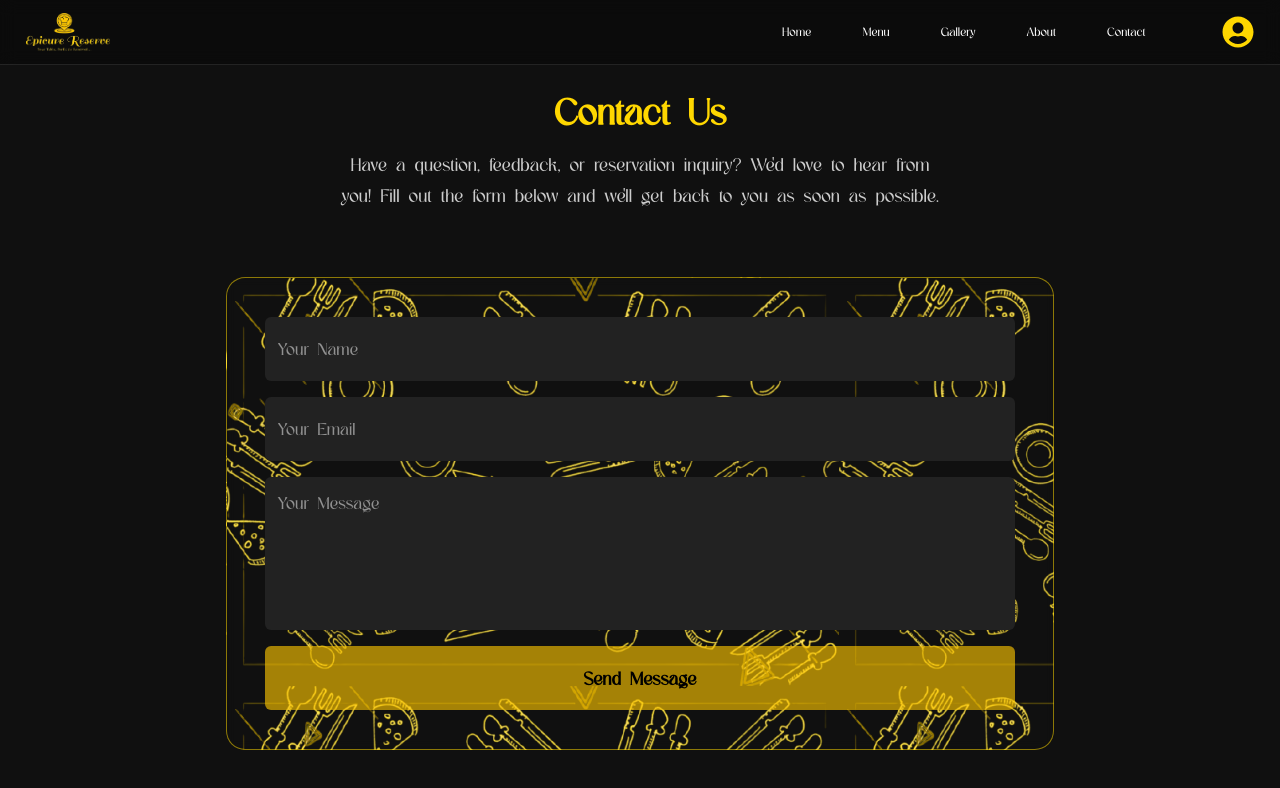
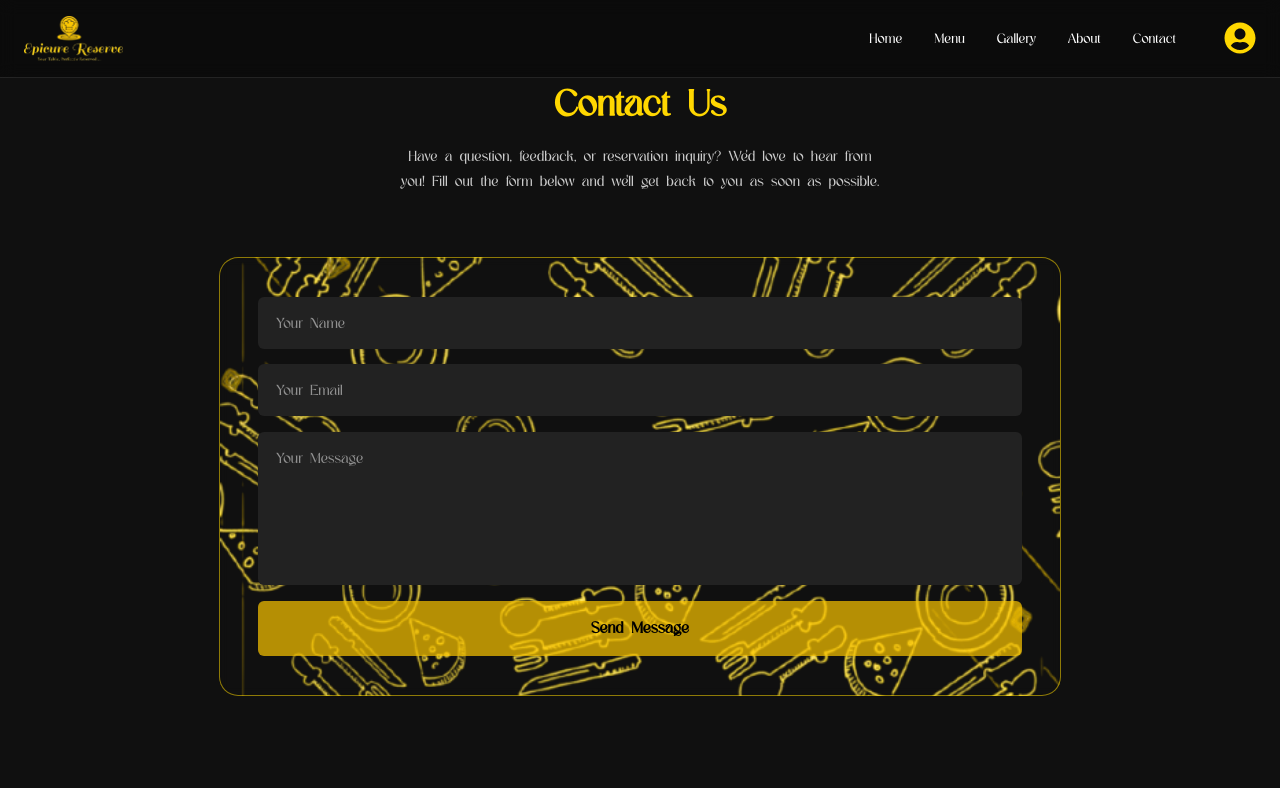
Before and after one commit to Jinx8008/Epicure-Reserve, a React (Vite) app: page /contact in a window 1280 px wide. Shown: the top 788 px of the page. Built offline with nearby package versions, Linux system fonts and the light colour scheme; no server answers.

Commit message:
Fixed Shrinking Issue

```diff
--- a/src/Components/Carousel.jsx
+++ b/src/Components/Carousel.jsx
@@ -15,7 +15,7 @@ const HeroCarousel = () => {
       setCurrentIndex((prevIndex) =>
         prevIndex === images.length - 1 ? 0 : prevIndex + 1
       );
-    }, 5000); // Change slide every 5s
+    }, 5000);
 
     return () => clearInterval(slideInterval);
   }, []);
@@ -32,6 +32,7 @@ const HeroCarousel = () => {
       className="hero-carousel"
       style={{ backgroundImage: `url(${images[currentIndex]})` }}
     >
+      <div className="carousel-inner">
         <div className="overlay-container">
           <div className="overlay">
             <h1>Welcome to Epicure Reserve</h1>
@@ -41,6 +42,7 @@ const HeroCarousel = () => {
             </button>
           </div>
         </div>
+      </div>
     </section>
   );
 };
--- a/src/Components/Navbar.css
+++ b/src/Components/Navbar.css
@@ -1,41 +1,54 @@
-.nav-container {
+.navbar-section-wrapper {
+  width: 100%;
+  /* border: 1px solid green; */
   position: absolute;
   top: 0;
   left: 0;
   width: 100%;
   z-index: 99;
 
+  background: rgba(0, 0, 0, 0.3);
+  backdrop-filter: blur(8px);
+  border-bottom: 1px solid rgba(255, 255, 255, 0.1);
+}
+
+.navbar-section-inner {
+  width: 100%;
+  max-width: 1540px;
+  margin: 0 auto;
+  /* padding: 0 1.5rem; */
+  box-sizing: border-box;
+  /* border: 1px solid purple; */
+}
+
+.nav-container {
+
   display: flex;
   justify-content: space-between;
   align-items: center;
-  padding: 1vw 2vw;
 
-  background: rgba(0, 0, 0, 0.3); /* translucent black */
-  backdrop-filter: blur(8px);    /* smooth blur effect */
-  border-bottom: 1px solid rgba(255, 255, 255, 0.1);
+  /* border: 1px solid red; */
 
+  padding: 1rem 1.5rem;
 }
 
 .nav-logo img {
-  height: 3vw;
+  height: clamp(30px, 3.5vw, 60px);
 }
 
 .nav-links {
   display: flex;
-  gap: 4vw;
+  gap: 2rem;
   justify-content: center;
   align-items: center;
-  /* border: 1px solid white; */
 }
 
 .nav-links a {
   position: relative;
   text-decoration: none;
   color: white;
-  font-size: 1vw;
+  font-size: clamp(0.9rem, 1vw, 1.1rem);
   transition: color 0.3s ease;
-  /* border: 1px solid white; */
-  height: fit-content;
 }
 
 .nav-links a::after {
@@ -57,7 +70,12 @@
   width: 100%;
 }
 
-/* HAMBURGER ICON */
+.nav-link-p-container {
+  display: flex;
+  align-items: center;
+  gap: 2rem;
+}
+
 .hamburger {
   display: none;
   flex-direction: column;
@@ -78,7 +96,6 @@
   background: rgb(253, 199, 0);
 }
 
-/* Hamburger to X transition */
 .hamburger.open span:nth-child(1) {
   transform: rotate(45deg) translate(5px, 5px);
 }
@@ -90,12 +107,15 @@
 .hamburger.open span:nth-child(3) {
   transform: rotate(-45deg) translate(5px, -5px);
 }
+
 .profile-icon {
-  font-size: 1.6vw;
-  margin-left: 2vw;
+  font-size: 1.5rem;
+  margin-left: 1rem;
   cursor: pointer;
+  display: flex;
+  align-items: center;
+  transition: transform 0.2s;
   color: gold;
-  transition: transform 0.2s;
 }
 
 .profile-icon:hover {
@@ -103,60 +123,36 @@
   color: #ffd700;
 }
 
-.profile-icon {
-  margin-left: 1vw;
-  cursor: pointer;
-  display: flex;
-  align-items: center;
-  /* border: 1px solid white; */
-}
-
-.profile-avatar {
-  width: 2.5vw;
-  height: 2.5vw;
+.profile-avatar,
+.profile-initials {
+  width: 2.5rem;
+  height: 2.5rem;
   border-radius: 50%;
   object-fit: cover;
   border: 2px solid gold;
 }
 
 .profile-initials {
-  width: 2.5vw;
-  height: 2.5vw;
   background-color: gold;
   color: #1e1e1e;
-  border-radius: 50%;
+  font-weight: 600;
+  font-size: 1rem;
+  font-family: "Inter", sans-serif;
   display: flex;
   align-items: center;
   justify-content: center;
-  font-weight: 600;
-  font-size: 1.1vw;
-  font-family: "Inter", sans-serif;
 }
 
 .default-icon {
-  font-size: 2.5vw;
+  font-size: 2rem;
   color: gold;
-}
-.nav-link-p-container{
-  /* border: 1px solid white; */
-  display: flex;
-  gap: 5vw;
 }
 
 /* Responsive Styles */
 @media (max-width: 1240px) {
-
-  .default-icon {
-    font-size: 4vw;
-  }
   .hamburger {
     display: flex;
   }
-
-  .hamburger span {
-  height: 6px;
-  width: 30px;
-}
 
   .nav-links {
     position: absolute;
@@ -165,12 +161,11 @@
     right: 0;
     flex-direction: column;
     align-items: center;
-    padding: 2vw 0;
-    background-color: rgba(13, 13, 13, 0.768);
-    gap: 3vw;
+    padding: 2rem 0;
+    background-color: rgba(13, 13, 13, 0.9);
+    border-radius: 0.5rem;
     display: none;
-    /* border: 1px solid white; */
-    border-radius: 2vw;
+    gap: 1.5rem;
   }
 
   .nav-links.active {
@@ -182,38 +177,17 @@
   }
 
   .nav-logo img {
-    height: 6vw;
+    height: 3rem;
   }
-}
-.book-now-btn {
-  background-color: transparent;
-  color: white;
-  padding: 8px 16px;
-  margin-left: 10px;
-  border: 2px solid rgb(253, 199, 0);
-  border-radius: 5px;
-  text-align: center;
-  transition: background-color 0.3s ease;
-  text-decoration: none;
-}
 
-/* .book-now-btn:hover {
-  background-color: rgb(253, 199, 0);
-} */
-
-@media (max-width: 768px) {
   .profile-avatar,
   .profile-initials {
-    width: 8vw;
-    height: 8vw;
-    font-size: 3.5vw;
+    width: 3rem;
+    height: 3rem;
+    font-size: 1.2rem;
   }
 
   .default-icon {
-    font-size: 7vw;
-  }
-
-  .profile-icon {
-    /* margin-top: 3vw; */
+    font-size: 2.5rem;
   }
 }
--- a/src/Components/Navbar.jsx
+++ b/src/Components/Navbar.jsx
@@ -41,8 +41,9 @@ function Navbar() {
   };
 
   return (
+    <div className="navbar-section-wrapper">
+      <div className="navbar-section-inner">
         <nav className="nav-container">
-      {/* Logo */}
           <div className="nav-logo">
             <Link to="/">
               <img src={logo} alt="Epicure Logo" />
@@ -50,7 +51,6 @@ function Navbar() {
           </div>
 
           <div className="nav-link-p-container">
-          {/* Links */}
             <div className={`nav-links ${menuOpen ? "active" : ""}`}>
               <Link to="/" onClick={closeMenu}>Home</Link>
               <Link to="/menu" onClick={closeMenu}>Menu</Link>
@@ -58,7 +58,7 @@ function Navbar() {
               <Link to="/about" onClick={closeMenu}>About</Link>
               <Link to="/contact" onClick={closeMenu}>Contact</Link>
             </div>
-       {/* Profile Icon */}
+
             <span className="profile-icon" onClick={handleProfileClick}>
               {user ? (
                 user.photoURL ? (
@@ -72,7 +72,7 @@ function Navbar() {
                 <FaUserCircle className="default-icon" />
               )}
             </span>
-        {/* Hamburger */}
+
             <div
               className={`hamburger ${menuOpen ? "open" : ""}`}
               onClick={toggleMenu}
@@ -82,9 +82,9 @@ function Navbar() {
               <span></span>
             </div>
           </div>
-
-
         </nav>
+      </div>
+    </div>
   );
 }
 
--- a/src/Components/ReservationForm.jsx
+++ b/src/Components/ReservationForm.jsx
@@ -68,8 +68,10 @@ const ReservationForm = () => {
   };
 
   return (
+
     <section className="reservation-wrapper" id="reservation-form">
-      <div className="main-container">
+      <div className="section-inner">
+        <div className="form-main-container">
           <h2 className="reservation-title">
         Our Chef Is Very Busy <br /> Book A Table
       </h2>
@@ -149,6 +151,8 @@ const ReservationForm = () => {
         }}
       />
       </div>
+      </div>
+
     </section>
   );
 };
--- a/src/Components/Stats.jsx
+++ b/src/Components/Stats.jsx
@@ -1,4 +1,4 @@
-import React from "react";
+  import React from "react";
 import CountUp from "react-countup";
 import Icon1 from '../assets/Images/icons8-profile-48.png';
 import Icon2 from '../assets/Images/icons8-clock-50.png';
--- a/src/pages/Contact.css
+++ b/src/pages/Contact.css
@@ -1,160 +1,104 @@
 .contact-section {
-  padding: 2rem;
   background: #101010;
   color: #fff;
-  height: fit-content;
+  min-height: 100vh;
+  padding: clamp(16px, 2vw, 32px);
 }
 
+/* Header */
 .contact-header {
   text-align: center;
-  margin-top: 4vw;
+  margin-top: clamp(16px, 4vw, 48px);
 }
 
 .contact-header h2 {
-  font-size: 3vw;
+  font-size: clamp(20px, 3vw, 42px); /* scales like vw but bounded */
   color: #ffd700;
-  margin-bottom: 0.5rem;
-  font-weight: bold;
+  margin-bottom: clamp(8px, 1vw, 14px);
+  font-weight: 700;
 }
 
 .contact-header p {
-  font-size: 1.5vw;
+  font-size: clamp(14px, 1.2vw, 18px);
   color: #cccccc;
-  max-width: 600px;
+  max-width: 60ch;
   margin: 0 auto;
   line-height: 1.6;
 }
 
+/* Form wrapper */
 .form-parent-container {
   display: flex;
   align-items: center;
   justify-content: center;
-  margin-top: 4vw;
-  padding: 1rem;
+  margin-top: clamp(20px, 4vw, 56px);
+  padding: clamp(8px, 1vw, 16px);
 }
 
 .form-container {
-  border: 1px solid rgba(255, 217, 0, 0.527);
-  width: 70%;
-  padding: 3vw;
-  border-radius: 1.5vw;
+  border: 1px solid rgba(255, 217, 0, 0.53);
+  width: clamp(300px, 70%, 900px); /* scales but never too tiny/huge */
+  padding: clamp(16px, 3vw, 40px);
+  border-radius: clamp(10px, 1.5vw, 20px);
   background-image: url("../assets/Images/_Pngtree_restaurant_menu_background_material_1033618-removebg-preview.png");
-  /* background-size: cover;
-  background-position: center; */
+  background-size: cover;     /* fills nicely */
+  background-position: center;
+  background-repeat: no-repeat;
   backdrop-filter: blur(4px);
 }
 
+/* Form */
 .contact-form {
   display: flex;
   flex-direction: column;
-  gap: 1rem;
+  gap: clamp(12px, 1.2vw, 20px);
 }
 
 .contact-form input,
 .contact-form textarea {
-  padding: 0.8rem;
+  width: 100%;
+  padding: clamp(12px, 1.2vw, 18px) clamp(14px, 1.4vw, 22px);
   border-radius: 6px;
   border: none;
   background-color: #222;
   color: #fff;
-  height: 5vw;
-  font-size: 1.4vw;
+  font-size: clamp(14px, 1.2vw, 18px); /* scales smoothly */
+  line-height: 1.4;
+  box-sizing: border-box;
 }
 
+/* No fixed heights – let padding+font-size define height */
 .contact-form textarea {
-  height: 12vw;
+  min-height: clamp(120px, 12vw, 220px);
   resize: none;
 }
 
 .contact-form button {
-  padding: 0.8rem;
-  background: rgba(253, 198, 0, 0.628);
+  padding: clamp(12px, 1.2vw, 18px);
+  background: rgba(253, 198, 0, 0.7);
   color: #000;
-  font-weight: bold;
+  font-weight: 700;
   border: none;
   border-radius: 6px;
   cursor: pointer;
-  height: 5vw;
-  font-size: 1.5vw;
-  transition: background 0.3s ease;
+  font-size: clamp(14px, 1.3vw, 18px);
+  transition: background 0.3s ease, transform 0.2s ease;
 }
 
 .contact-form button:hover {
   background: rgb(253, 198, 0);
+  transform: translateY(-2px);
 }
 
-/* ===================== RESPONSIVENESS ===================== */
-
-@media screen and (max-width: 1024px) {
- .contact-section {
-  height: 100vh;
-}
+/* Optional small tweaks at breakpoints (not required for scaling) */
+@media (max-width: 768px) {
   .form-container {
-    width: 85%;
-    padding: 4vw;
-  }
-
-  .contact-header h2 {
-    font-size: 5vw;
-  }
-
-  .contact-header p {
-    font-size: 2vw;
-  }
-
-  .contact-form input,
-  .contact-form textarea,
-  .contact-form button {
-    font-size: 2vw;
-    height: auto;
+    width: 95%;
   }
 }
 
-@media screen and (max-width: 768px) {
-  .form-container {
-    width: 95%;
-    padding: 5vw;
-  }
-
-  .contact-header h2 {
-    font-size: 6vw;
-  }
-
+@media (max-width: 480px) {
   .contact-header p {
-    font-size: 2.5vw;
-  }
-
-  .contact-form input,
-  .contact-form textarea,
-  .contact-form button {
-    font-size: 2.5vw;
-  }
-
-  .contact-form textarea {
-    height: 20vw;
+    max-width: 90%;
   }
 }
-
-@media screen and (max-width: 480px) {
-  .form-container {
-    padding: 6vw 5vw;
-  }
-
-  .contact-header h2 {
-    font-size: 7vw;
-  }
-
-  .contact-header p {
-    font-size: 3vw;
-  }
-
-  .contact-form input,
-  .contact-form textarea,
-  .contact-form button {
-    font-size: 3.5vw;
-  }
-
-  .contact-form textarea {
-    height: 25vw;
-  }
-}
```
Also changed, not shown: src/Components/Carousel.css (+24 -39 lines), src/Components/ReservationForm.css (+60 -100 lines), src/Components/Stats.css (+31 -30 lines), src/pages/Home.jsx (+7 -9 lines). Lines whose indentation alone changed are shown as unchanged.
